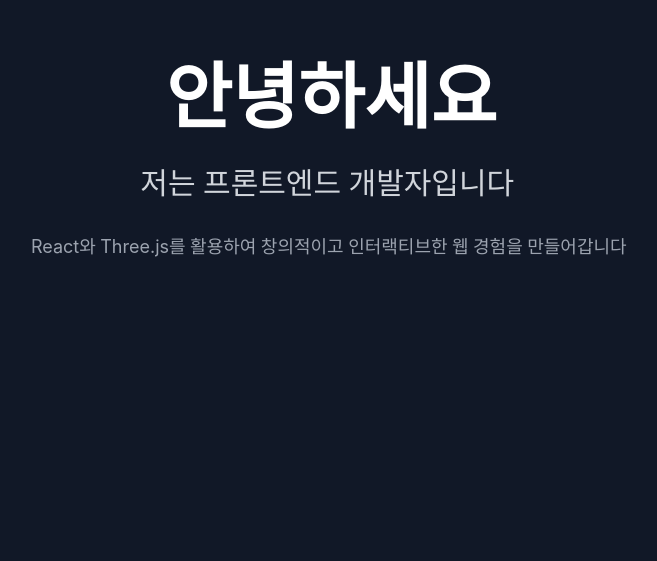
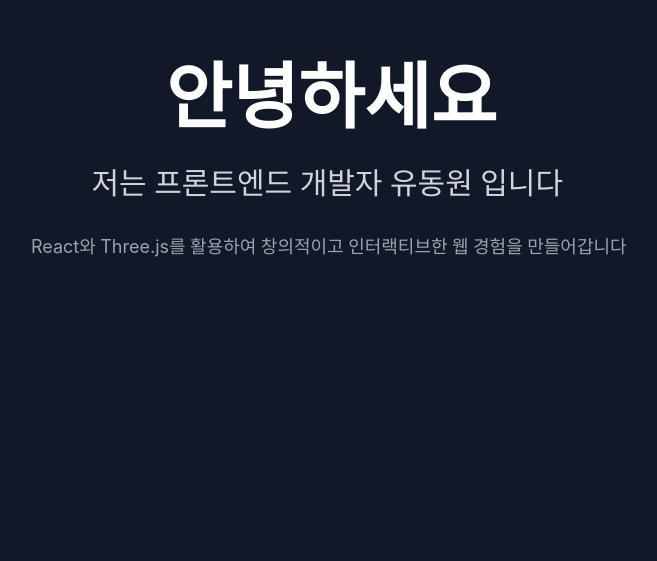
Before and after one commit to mirage0720/my-portfolio, a React (Create React App) app: page / in a window 1280 px wide. Shown: the part 239-800 px from the top of the page, without its empty margins (309-966 px from the left). Built offline with nearby package versions, Linux system fonts and the light colour scheme.

Commit message:
[fix] 이름 추가

```diff
--- a/src/components/sections/HeroSection.js
+++ b/src/components/sections/HeroSection.js
@@ -23,7 +23,7 @@ const HeroSection = () => {
           as="h2"
           className="text-2xl md:text-3xl text-gray-300"
         >
-          저는 프론트엔드 개발자입니다
+          저는 프론트엔드 개발자 유동원 입니다
         </TextAnimation>
 
         <TextAnimation
```
